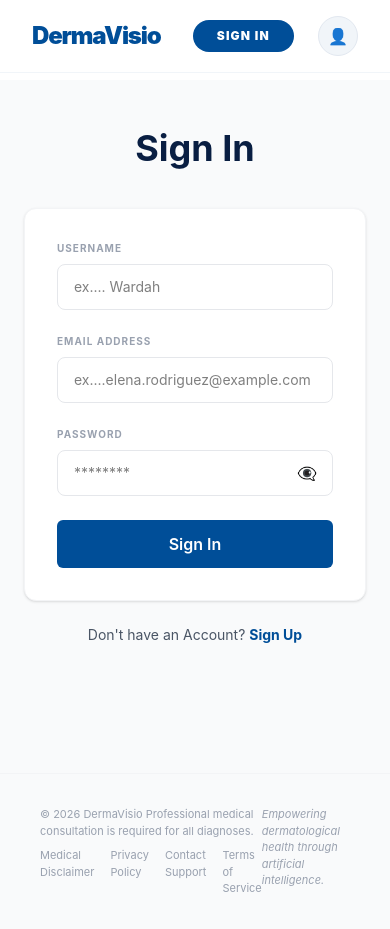
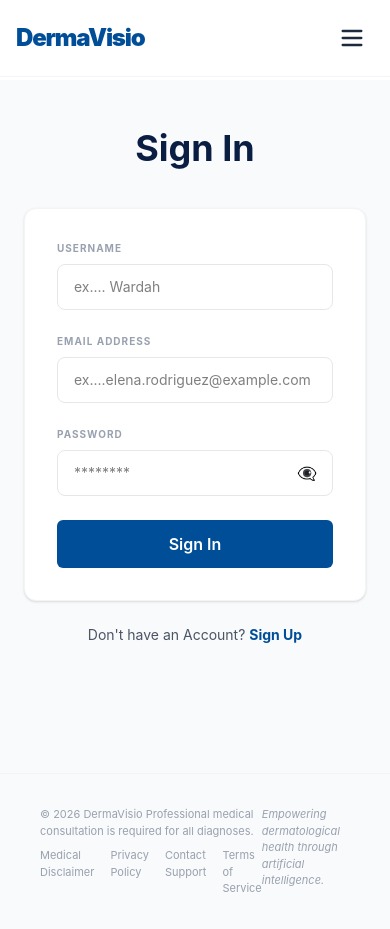
Before and after one commit to zuriys/dermavisio, a React app in the folder apps/frontend/: page /signin in a window 390 px wide. Built offline with nearby package versions, Linux system fonts and the light colour scheme; the HTML template or start-up script is replaced by a standard one.

Commit message:
fix:  Navbar rspnsif + add aboutpage import component

```diff
--- a/apps/frontend/src/components/global/Navbar/index.jsx
+++ b/apps/frontend/src/components/global/Navbar/index.jsx
@@ -1,5 +1,130 @@
+// import React, { useState, useEffect } from "react";
+// import { Link, useLocation, useNavigate } from "react-router-dom";
+// import Button from "../Button";
+// import AuthModal from "../AuthModal";
+
+// const Navbar = ({ isLoggedIn, onLogout }) => {
+//   const location = useLocation();
+//   const navigate = useNavigate();
+//   const [showAuthModal, setShowAuthModal] = useState(false);
+//   const [isScrolled, setIsScrolled] = useState(false);
+
+//   const isHomePage = location.pathname === "/";
+
+//   useEffect(() => {
+//     const handleScroll = () => {
+//       setIsScrolled(window.scrollY > 20);
+//     };
+//     window.addEventListener("scroll", handleScroll);
+//     return () => window.removeEventListener("scroll", handleScroll);
+//   }, []);
+
+//   const handleProtectedClick = (e, targetPath) => {
+//     if (!isLoggedIn) {
+//       e.preventDefault();
+//       setShowAuthModal(true);
+//     } else {
+//       navigate(targetPath);
+//     }
+//   };
+
+//   // HELPER STYLE: Menyamakan ukuran teks agar tidak ada yang gede sendiri
+//   const getMenuClass = (path) => {
+//     const base = "transition-all duration-300 text-sm font-bold  tracking-widest pb-1 ";
+
+//     // Tentukan warna teks:
+//     // Jika di Home & belum scroll -> Putih
+//     // Jika sudah scroll ATAU di halaman lain -> Slate-800 (Gelap)
+//     const colorClass = (isHomePage && !isScrolled) ? "text-white" : "text-slate-800";
+
+//     // Indikator Aktif: Garis bawah biru
+//     const activeClass = location.pathname === path ? " border-b-2 border-blue-500" : " border-b-2 border-transparent opacity-70 hover:opacity-100";
+
+//     return base + colorClass + activeClass;
+//   };
+
+//   return (
+//     <>
+//       <nav
+//         className={`fixed top-0 left-0 w-full z-[100] transition-all duration-500 ${
+//           isHomePage
+//             ? (isScrolled ? "bg-white shadow-md py-4" : "bg-transparent py-6")
+//             : "bg-white border-b border-slate-100 py-4" // Selalu putih jika bukan di Home
+//         }`}
+//       >
+//         <div className="max-w-[1440px] mx-auto px-8 lg:px-20 flex items-center justify-between">
+
+//           {/* LOGO */}
+//           <Link
+//             to="/"
+//             className={`font-black text-2xl tracking-tighter transition-colors duration-300 ${
+//               isHomePage && !isScrolled ? "text-white" : "text-[#004E98]"
+//             }`}
+//           >
+//             DermaVisio
+//           </Link>
+
+//           {/* MENU (UKURAN SAMA SEMUA) */}
+//           <div className="hidden md:flex gap-10">
+//             <Link to="/" className={getMenuClass("/")}>Home</Link>
+//             <button onClick={(e) => handleProtectedClick(e, "/analyze")} className={getMenuClass("/analyze")}>Analyze</button>
+//             <button onClick={(e) => handleProtectedClick(e, "/about")} className={getMenuClass("/about")}>About</button>
+//           </div>
+
+//           {/* Tombol Kanan */}
+//           <div className="flex items-center gap-6">
+//             {isLoggedIn ? (
+//               <button
+//                 onClick={onLogout}
+//                 className={`text-xs font-bold uppercase tracking-wider transition-colors ${
+//                   isHomePage && !isScrolled ? "text-white/80 hover:text-white" : "text-red-600 hover:text-red-700"
+//                 }`}
+//               >
+//                 Logout
+//               </button>
+//             ) : (
+//               <button
+//                 onClick={() => navigate("/signin")}
+//                 className={`px-6 py-2 rounded-full text-xs font-black uppercase tracking-widest transition-all ${
+//                   isHomePage && !isScrolled
+//                     ? "bg-white text-[#004E98] hover:bg-blue-50"
+//                     : "bg-[#004E98] text-white hover:bg-blue-800"
+//                 }`}
+//               >
+//                 Sign In
+//               </button>
+//             )}
+
+//             {/* Avatar Profil */}
+//             <button
+//               onClick={(e) => handleProtectedClick(e, "/profile")}
+//               className={`w-10 h-10 rounded-full flex items-center justify-center transition-all border ${
+//                 isHomePage && !isScrolled
+//                   ? "bg-white/10 border-white/20 text-white"
+//                   : "bg-slate-100 border-slate-200 text-slate-600"
+//               }`}
+//             >
+//               👤
+//             </button>
+//           </div>
+//         </div>
+//       </nav>
+
+//       <AuthModal isOpen={showAuthModal} onClose={() => setShowAuthModal(false)} />
+//     </>
+//   );
+// };
+
+// export default Navbar;
+
+
+
+
+
+
 import React, { useState, useEffect } from "react";
 import { Link, useLocation, useNavigate } from "react-router-dom";
+import { Menu, X, User, LogOut } from "lucide-react"; // Import ikon pendukung
 import Button from "../Button";
 import AuthModal from "../AuthModal";
 
@@ -8,6 +133,7 @@ const Navbar = ({ isLoggedIn, onLogout }) => {
   const navigate = useNavigate();
   const [showAuthModal, setShowAuthModal] = useState(false);
   const [isScrolled, setIsScrolled] = useState(false);
+  const [isMobileMenuOpen, setIsMobileMenuOpen] = useState(false); // State untuk menu HP
 
   const isHomePage = location.pathname === "/";
 
@@ -19,6 +145,11 @@ const Navbar = ({ isLoggedIn, onLogout }) => {
     return () => window.removeEventListener("scroll", handleScroll);
   }, []);
 
+  // Menutup menu mobile setiap kali pindah halaman
+  useEffect(() => {
+    setIsMobileMenuOpen(false);
+  }, [location]);
+
   const handleProtectedClick = (e, targetPath) => {
     if (!isLoggedIn) {
       e.preventDefault();
@@ -28,18 +159,10 @@ const Navbar = ({ isLoggedIn, onLogout }) => {
     }
   };
 
-  // HELPER STYLE: Menyamakan ukuran teks agar tidak ada yang gede sendiri
   const getMenuClass = (path) => {
-    const base = "transition-all duration-300 text-sm font-bold  tracking-widest pb-1 ";
-
-    // Tentukan warna teks:
-    // Jika di Home & belum scroll -> Putih
-    // Jika sudah scroll ATAU di halaman lain -> Slate-800 (Gelap)
+    const base = "transition-all duration-300 text-sm font-bold tracking-wider pb-1 ";
     const colorClass = (isHomePage && !isScrolled) ? "text-white" : "text-slate-800";
-
-    // Indikator Aktif: Garis bawah biru
     const activeClass = location.pathname === path ? " border-b-2 border-blue-500" : " border-b-2 border-transparent opacity-70 hover:opacity-100";
-
     return base + colorClass + activeClass;
   };
 
@@ -49,10 +172,10 @@ const Navbar = ({ isLoggedIn, onLogout }) => {
         className={`fixed top-0 left-0 w-full z-[100] transition-all duration-500 ${
           isHomePage
             ? (isScrolled ? "bg-white shadow-md py-4" : "bg-transparent py-6")
-            : "bg-white border-b border-slate-100 py-4" // Selalu putih jika bukan di Home
+            : "bg-white border-b border-slate-100 py-4"
         }`}
       >
-        <div className="max-w-[1440px] mx-auto px-8 lg:px-20 flex items-center justify-between">
+        <div className="max-w-[1440px] mx-auto px-4 md:px-8 lg:px-20 flex items-center justify-between">
 
           {/* LOGO */}
           <Link
@@ -64,20 +187,22 @@ const Navbar = ({ isLoggedIn, onLogout }) => {
             DermaVisio
           </Link>
 
-          {/* MENU (UKURAN SAMA SEMUA) */}
+          {/* MENU DESKTOP (Tersembunyi di Mobile) */}
           <div className="hidden md:flex gap-10">
             <Link to="/" className={getMenuClass("/")}>Home</Link>
             <button onClick={(e) => handleProtectedClick(e, "/analyze")} className={getMenuClass("/analyze")}>Analyze</button>
             <button onClick={(e) => handleProtectedClick(e, "/about")} className={getMenuClass("/about")}>About</button>
           </div>
 
-          {/* Tombol Kanan */}
-          <div className="flex items-center gap-6">
+          {/* ACTIONS (Desktop & Mobile) */}
+          <div className="flex items-center gap-3 md:gap-6">
+            {/* Tombol Sign In / Logout - Sembunyikan di Mobile yang sangat kecil jika perlu */}
+            <div className="hidden sm:block">
               {isLoggedIn ? (
                 <button
                   onClick={onLogout}
                   className={`text-xs font-bold uppercase tracking-wider transition-colors ${
-                  isHomePage && !isScrolled ? "text-white/80 hover:text-white" : "text-red-600 hover:text-red-700"
+                    isHomePage && !isScrolled ? "text-white/80 hover:text-white" : "text-red-600"
                   }`}
                 >
                   Logout
@@ -88,24 +213,65 @@ const Navbar = ({ isLoggedIn, onLogout }) => {
                   className={`px-6 py-2 rounded-full text-xs font-black uppercase tracking-widest transition-all ${
                     isHomePage && !isScrolled
                       ? "bg-white text-[#004E98] hover:bg-blue-50"
-                    : "bg-[#004E98] text-white hover:bg-blue-800"
+                      : "bg-[#004E98] text-white"
                   }`}
                 >
                   Sign In
                 </button>
               )}
+            </div>
 
-            {/* Avatar Profil */}
+            {/* Avatar Profil (Desktop) */}
             <button
               onClick={(e) => handleProtectedClick(e, "/profile")}
-              className={`w-10 h-10 rounded-full flex items-center justify-center transition-all border ${
+              className={`hidden sm:flex w-10 h-10 rounded-full items-center justify-center transition-all border ${
                 isHomePage && !isScrolled
                   ? "bg-white/10 border-white/20 text-white"
                   : "bg-slate-100 border-slate-200 text-slate-600"
               }`}
             >
-              👤
+              <User size={20} />
             </button>
+
+            {/* TOMBOL HAMBURGER (Hanya muncul di Mobile) */}
+            <button
+              onClick={() => setIsMobileMenuOpen(!isMobileMenuOpen)}
+              className={`md:hidden p-2 rounded-xl transition-colors ${
+                isHomePage && !isScrolled ? "text-white hover:bg-white/10" : "text-slate-800 hover:bg-slate-100"
+              }`}
+            >
+              {isMobileMenuOpen ? <X size={28} /> : <Menu size={28} />}
+            </button>
+          </div>
+        </div>
+
+        {/* --- MOBILE MENU OVERLAY --- */}
+        <div className={`fixed inset-0 top-[72px] bg-white z-[90] md:hidden transition-all duration-300 ease-in-out ${
+          isMobileMenuOpen ? "opacity-100 translate-x-0" : "opacity-0 translate-x-full pointer-events-none"
+        }`}>
+          <div className="flex flex-col p-6 gap-6 h-full bg-white">
+            <Link to="/" className="text-2xl font-bold text-slate-800 border-b border-slate-50 pb-4">Home</Link>
+            <button onClick={(e) => handleProtectedClick(e, "/analyze")} className="text-left text-2xl font-bold text-slate-800 border-b border-slate-50 pb-4">Analyze</button>
+            <button onClick={(e) => handleProtectedClick(e, "/about")} className="text-left text-2xl font-bold text-slate-800 border-b border-slate-50 pb-4">About</button>
+            <button onClick={(e) => handleProtectedClick(e, "/profile")} className="text-left text-2xl font-bold text-slate-800 border-b border-slate-50 pb-4">Profile</button>
+
+            <div className="mt-auto pb-10">
+              {isLoggedIn ? (
+                <button
+                  onClick={onLogout}
+                  className="w-full flex items-center justify-center gap-3 py-4 bg-red-50 text-red-600 rounded-2xl font-bold"
+                >
+                  <LogOut size={20} /> Logout Account
+                </button>
+              ) : (
+                <button
+                  onClick={() => navigate("/signin")}
+                  className="w-full py-4 bg-[#004E98] text-white rounded-2xl font-bold text-center"
+                >
+                  Sign In to DermaVisio
+                </button>
+              )}
+            </div>
           </div>
         </div>
       </nav>
```
Also changed, not shown: apps/frontend/src/pages/About.jsx (+11 -0 lines). Lines whose indentation alone changed are shown as unchanged.
